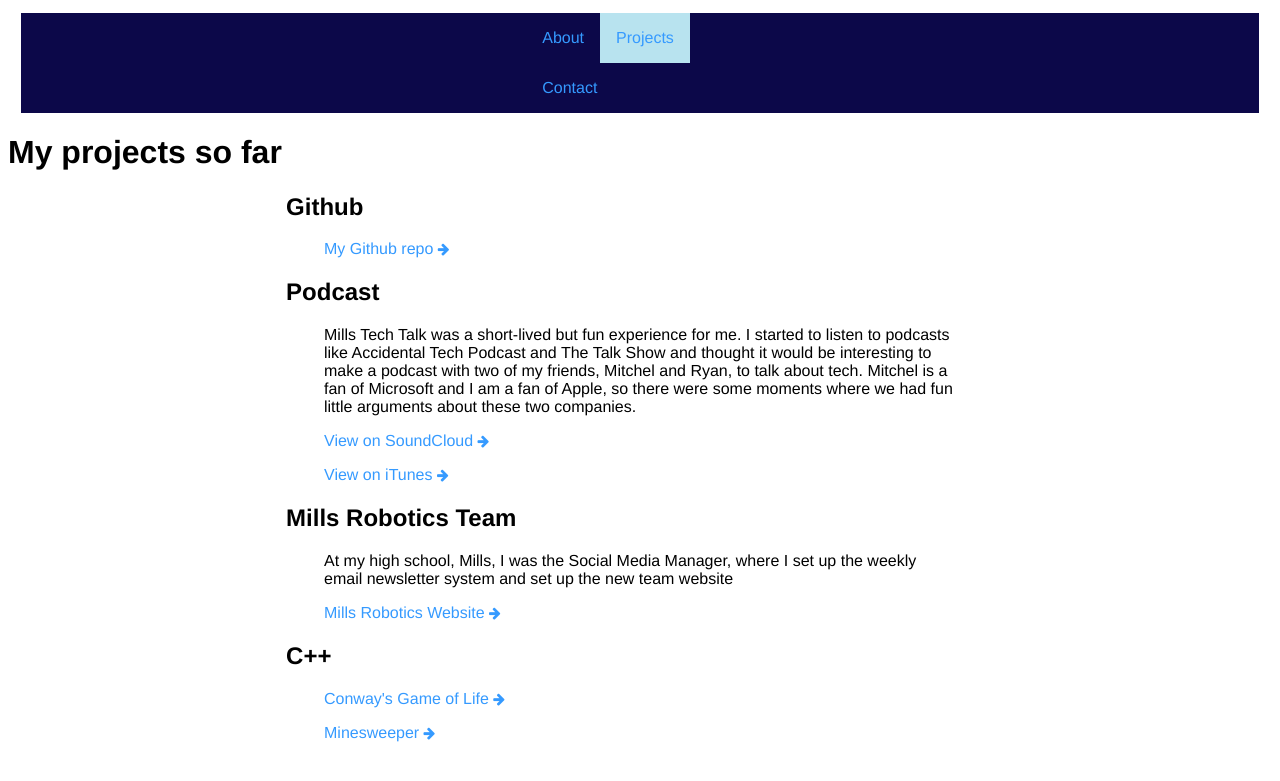
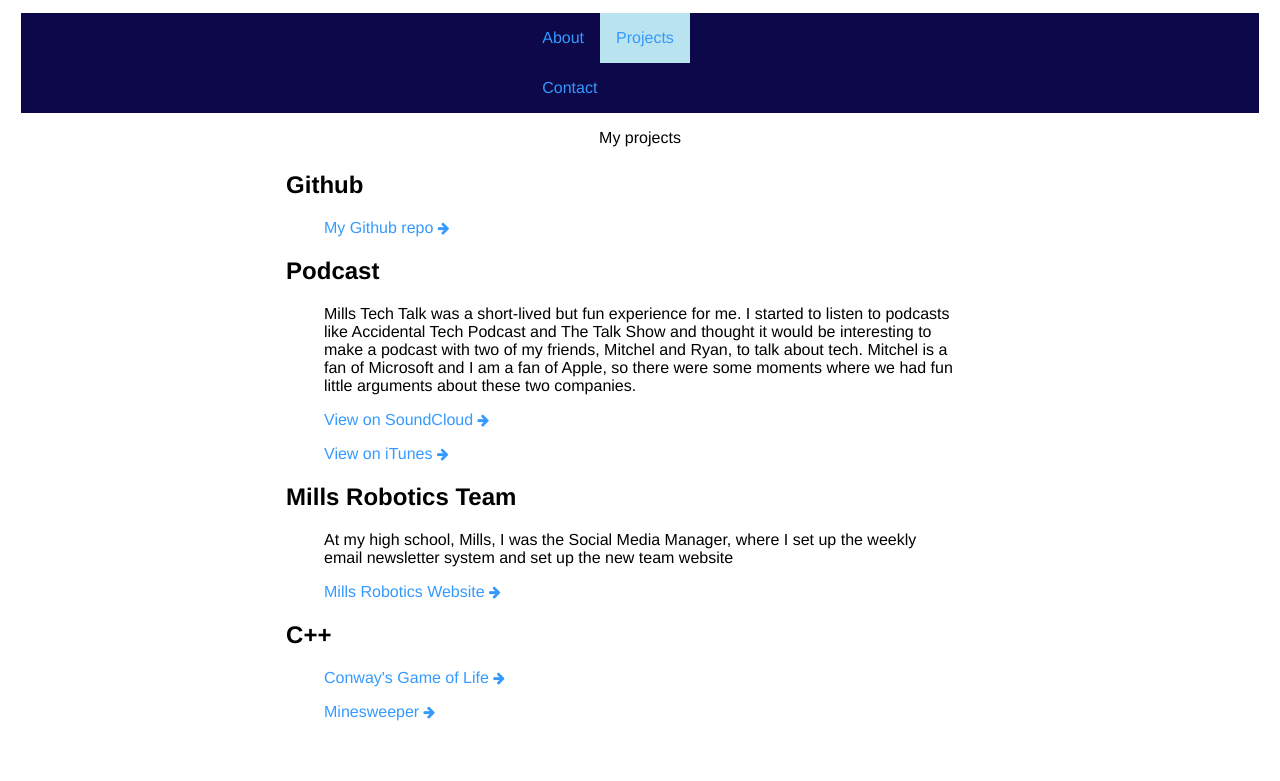
Before and after one commit to simon0h/simon0h.github.io, a Jekyll site: the page built from projects/index.html, in a window 1280 px wide. Shown: the top 781 px of the page. Built offline with Jekyll 4.4.1, drawn with Linux system fonts in a browser that asks for light colours.

Commit message:
Update index.html

```diff
--- a/projects/index.html
+++ b/projects/index.html
@@ -3,19 +3,24 @@ layout: default
 title: Projects
 ---
 
+<div>
 	<ul>
 	 	 <li><a href="/about">About</a></li>
 	 	 <li><a class = "active" href="/projects">Projects</a></li>
 	  	<li><a href="/contact">Contact</a></li>
 	</ul>
+</div>
 
+<div>
 	<head>
 		<title>Projects</title>
 	</head>
+</div>
+
+<div class = "header"> My projects </div>
 
 <body>
 	<div>
-		<h1> My projects so far</h1>
 
 		<h2> Github</h2>
 		<p title = "github.com/simon0h/Projects"><a href="https://github.com/simon0h/Projects"><p class = "links"> My Github repo <i class="fa fa-arrow-right" style="font-size:85%;"></i></a></p>
```
Lines whose indentation alone changed are shown as unchanged.
